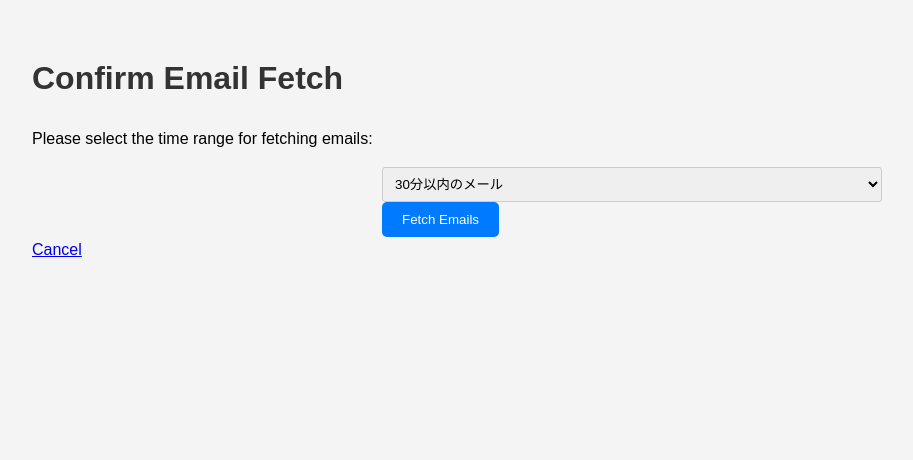
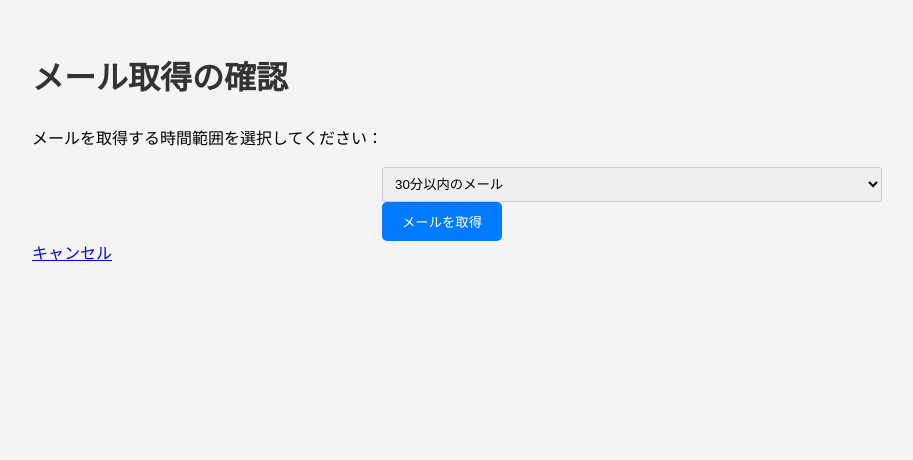
Before and after one commit to macnishio/CRMbyReplitCreate, a Flask app: page /fetch-emails in a window 1280 px wide. Shown: the part 58-518 px from the top of the page, without its empty margins (8-921 px from the left). Run offline with Flask 3, Linux system fonts and the light colour scheme; the visitor is signed in with stand-in values (Sample User, id 1).

```diff
--- a/routes/main.py
+++ b/routes/main.py
@@ -25,13 +25,13 @@ def manual_fetch_emails():
         if request.method == 'POST':
             time_range = int(request.form.get('time_range', 30))
             fetch_emails(minutes_back=time_range)
-            flash(f'Emails from the last {time_range} minutes fetched successfully', 'success')
+            flash(f'過去{time_range}分間のメールを正常に取得しました', 'success')
             return redirect(url_for('main.index'))
         else:
             return render_template('fetch_emails_confirm.html')
     except Exception as e:
-        current_app.logger.error(f"Error fetching emails: {str(e)}")
-        flash('An error occurred while fetching emails. Please try again.', 'error')
+        current_app.logger.error(f"メール取得中にエラーが発生しました: {str(e)}")
+        flash('メールの取得中にエラーが発生しました。もう一度お試しください。', 'error')
     return redirect(url_for('main.index'))
 
 @bp.route('/recent-emails')
--- a/templates/fetch_emails_confirm.html
+++ b/templates/fetch_emails_confirm.html
@@ -1,10 +1,10 @@
 {% extends "base.html" %}
 
-{% block title %}Confirm Email Fetch{% endblock %}
+{% block title %}メール取得の確認{% endblock %}
 
 {% block content %}
-<h1>Confirm Email Fetch</h1>
-<p>Please select the time range for fetching emails:</p>
+<h1>メール取得の確認</h1>
+<p>メールを取得する時間範囲を選択してください：</p>
 <form action="{{ url_for('main.manual_fetch_emails') }}" method="POST">
     <select name="time_range" required>
         <option value="30">30分以内のメール</option>
@@ -14,7 +14,7 @@
         <option value="720">12時間以内のメール</option>
         <option value="1440">24時間以内のメール</option>
     </select>
-    <button type="submit" class="btn btn-primary">Fetch Emails</button>
+    <button type="submit" class="btn btn-primary">メールを取得</button>
 </form>
-<a href="{{ url_for('main.index') }}" class="btn btn-secondary">Cancel</a>
+<a href="{{ url_for('main.index') }}" class="btn btn-secondary">キャンセル</a>
 {% endblock %}
```
Also changed, not shown: 1 other file.
